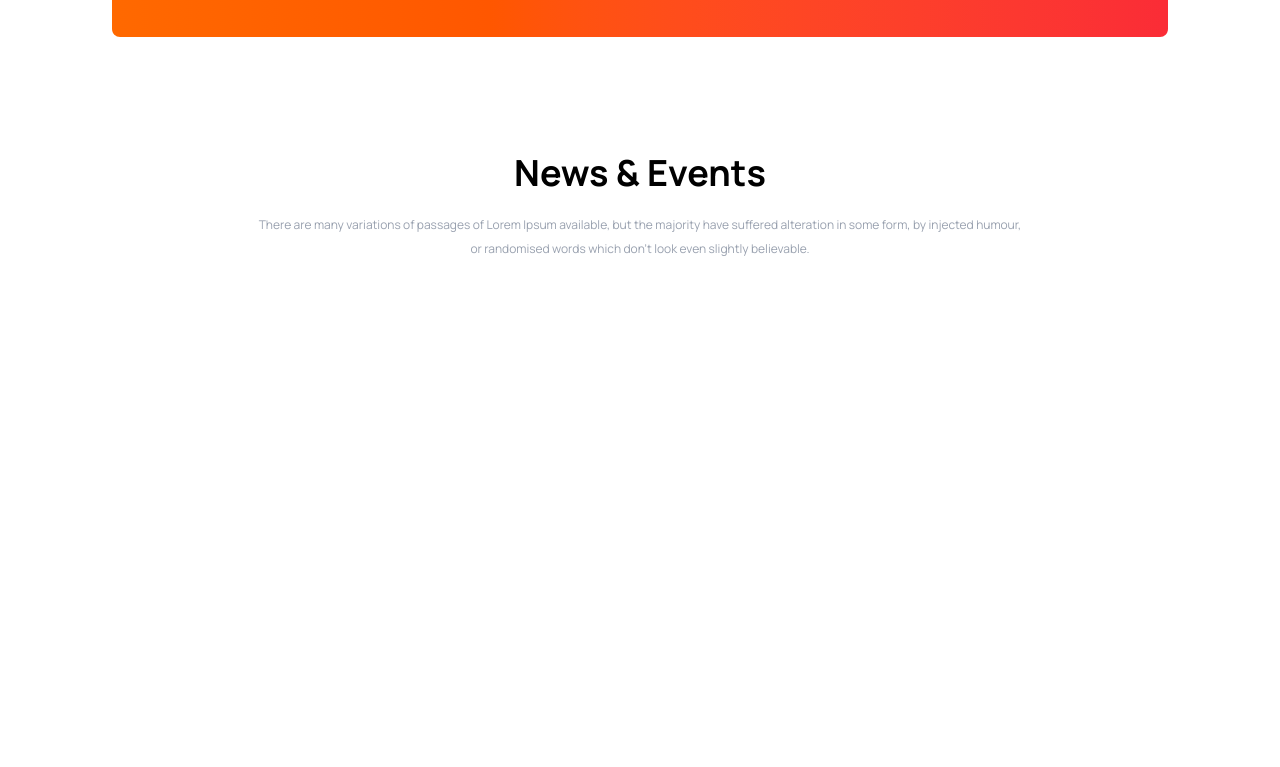
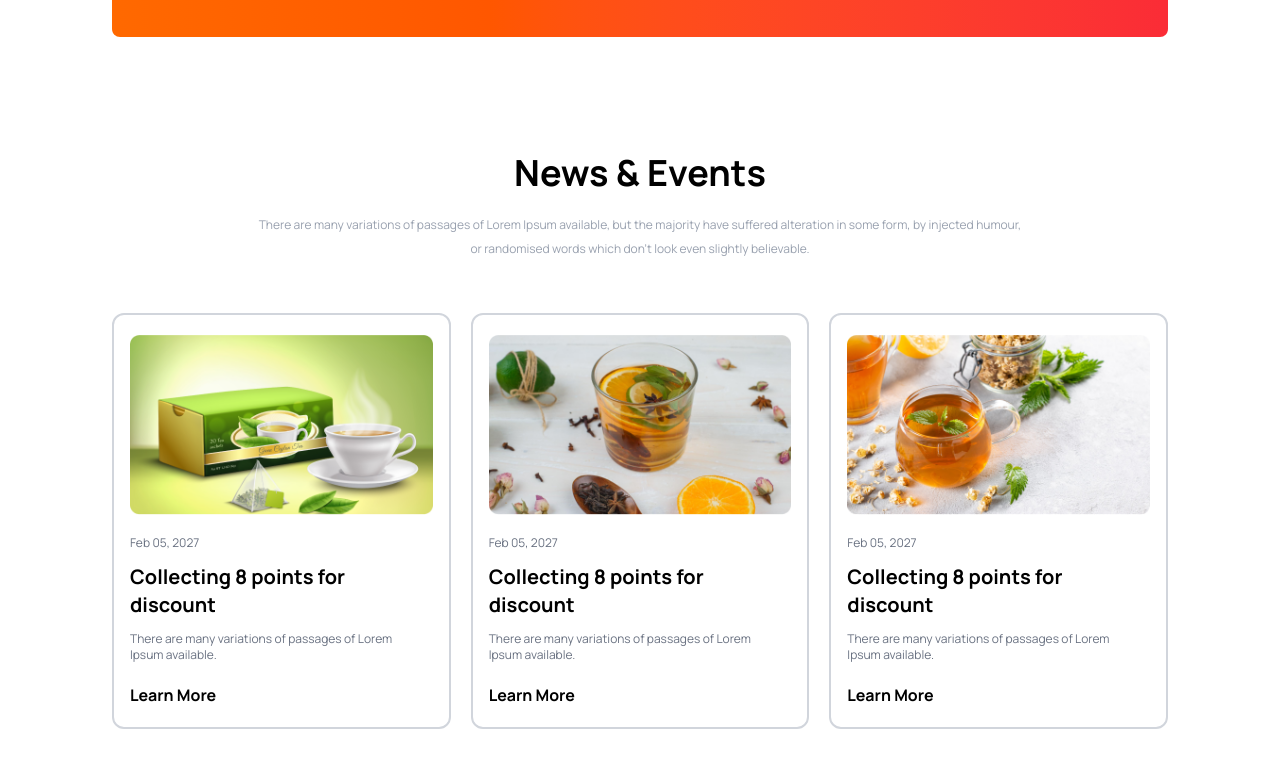
Before and after one commit to nhmoonofficial/Tea-Store, a plain HTML site: page index.html in a window 1280 px wide. Shown: the part 2255-3022 px from the top of the page. Before the commit the page ends 2672 px from the top, so only its background shows below. Drawn offline with nearby package versions, Linux system fonts and the light colour scheme.

Commit message:
blog section added

```diff
--- a/index.html
+++ b/index.html
@@ -170,11 +170,37 @@
            <section class="mb-24">
             <div class="">
               <!-- Blog info section -->
-               <div class="py-5 px-2 md:px-0">
+               <div class="py-5 px-2 md:px-0 mb-8">
                 <h1 class="text-4xl text-center font-bold pb-5">News & Events</h1>
                 <p class="text-xs text-gray-400 text-center md:px-35 leading-6 ">There are many variations of passages of Lorem Ipsum available, but the majority have suffered alteration in some form, by injected humour, or randomised words which don't look even slightly believable. </p>
                </div>
+               <!-- Blog post section -->
+                <div class="grid grid col-span-1 md:grid-cols-3 gap-5 ">
 
+                  <div class="px-4 py-5 border-2 border-gray-300 rounded-xl">
+                    <img src="images/news-1.png" alt="">
+                    <p class="text-xs text-gray-500 pt-5">Feb 05, 2027</p>
+                    <h1 class="text-xl font-bold w-3/4 py-3">Collecting 8 points for discount</h1>
+                    <p class="text-xs text-gray-500 pb-5">There are many variations of passages of Lorem <br> Ipsum available.</p>
+                    <h3 class="font-bold">Learn More</h3>
+                  </div>
+                  <div class="px-4 py-5 border-2 border-gray-300 rounded-xl">
+                    <img src="images/news-2.png" alt="">
+                    <p class="text-xs text-gray-500 pt-5">Feb 05, 2027</p>
+                    <h1 class="text-xl font-bold w-3/4 py-3">Collecting 8 points for discount</h1>
+                    <p class="text-xs text-gray-500 pb-5">There are many variations of passages of Lorem <br> Ipsum available.</p>
+                    <h3 class="font-bold">Learn More</h3>
+                  </div>
+                  <div class="px-4 py-5 border-2 border-gray-300 rounded-xl">
+                    <img src="images/news-3.png" alt="">
+                    <p class="text-xs text-gray-500 pt-5">Feb 05, 2027</p>
+                    <h1 class="text-xl font-bold w-3/4 py-3">Collecting 8 points for discount</h1>
+                    <p class="text-xs text-gray-500 pb-5">There are many variations of passages of Lorem <br> Ipsum available.</p>
+                    <h3 class="font-bold">Learn More</h3>
+                  </div>
+
+
+                </div>
             </div>
 
            </section>
```
